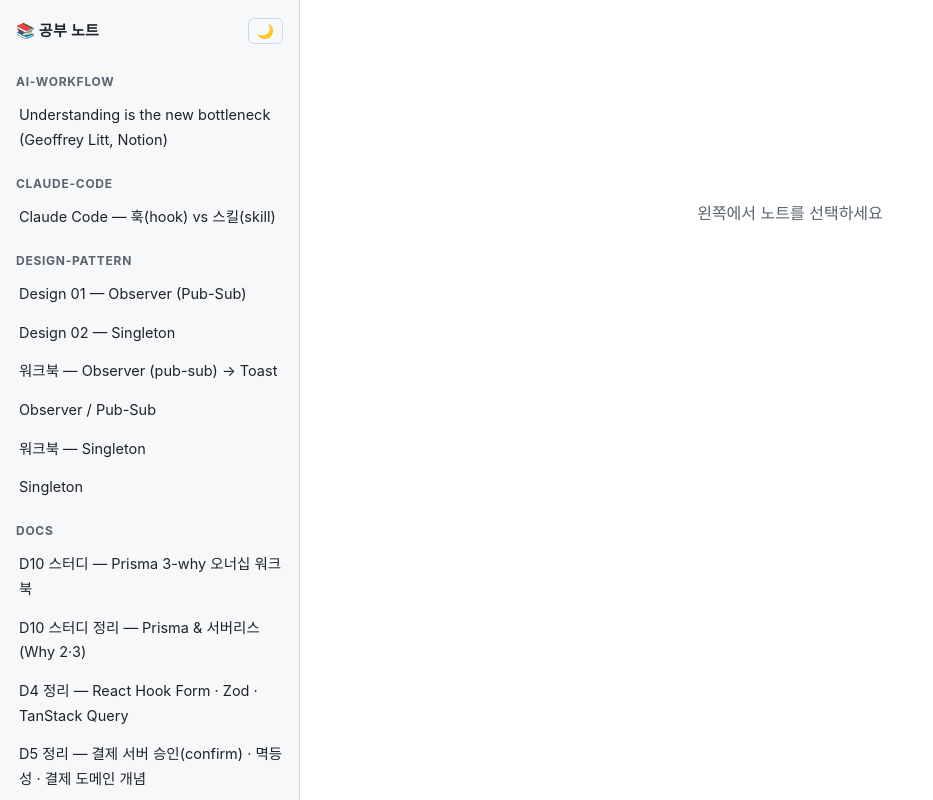
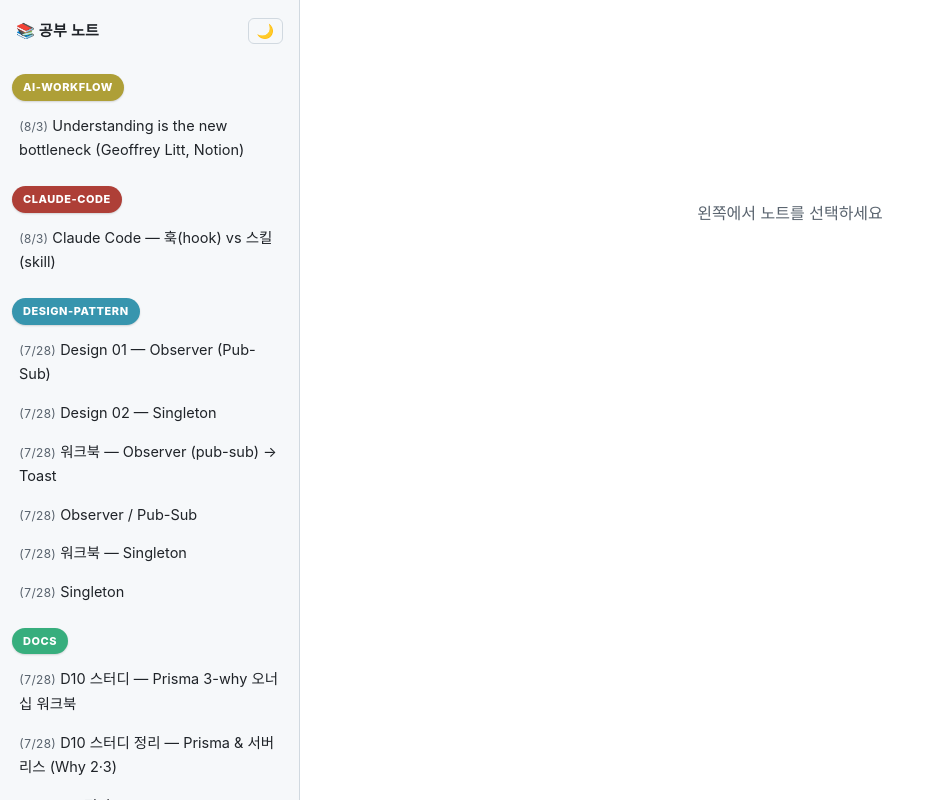
Before and after one commit to kimnioyh/notes, a plain HTML site: page index.html in a window 1280 px wide. Shown: the whole page, without its empty margins (0-933 px from the left). Drawn offline with nearby package versions, Linux system fonts and the light colour scheme.

Commit message:
docs: 노트 동기화

```diff
--- a/index.html
+++ b/index.html
@@ -36,10 +36,13 @@
     border:1px solid var(--line); background:transparent; color:var(--fg);
     border-radius:6px; padding:4px 8px; cursor:pointer; font-size:14px;
   }
-  .cat{padding:14px 16px 4px; font-size:12px; font-weight:700;
-    text-transform:uppercase; letter-spacing:.06em; color:var(--muted)}
+  .cat{display:inline-block; margin:16px 12px 6px; padding:4px 11px;
+    font-size:11px; font-weight:800; text-transform:uppercase; letter-spacing:.05em;
+    color:#fff; background:var(--accent); border-radius:999px;
+    box-shadow:0 1px 2px rgba(0,0,0,.15)}
   .item{display:block; padding:7px 16px; color:var(--fg); text-decoration:none;
     font-size:14.5px; border-left:3px solid transparent; cursor:pointer}
+  .item .date{color:var(--muted); font-size:12px; font-variant-numeric:tabular-nums}
   .item:hover{background:rgba(127,127,127,.08)}
   .item.active{background:var(--sel); border-left-color:var(--accent); font-weight:600}
   /* 본문 */
@@ -110,14 +113,26 @@
   }catch(e){
     content.innerHTML='<div id="placeholder">manifest.json을 불러오지 못했습니다.</div>'; return;
   }
+  // 카테고리명 → 고정 색상(hue). 같은 이름은 항상 같은 색.
+  function catHue(s){ let h=0; for(const c of s) h=(h*31+c.charCodeAt(0))>>>0; return h%360; }
+  // "YYYY-MM-DD" → "(M/D)" 접두어
+  function shortDate(d){ if(!d) return ''; const p=String(d).split('-'); return p.length===3 ? `(${+p[1]}/${+p[2]})` : ''; }
+
   const byCat={};
   notes.forEach(n=>{ (byCat[n.category]=byCat[n.category]||[]).push(n); });
   for(const cat of Object.keys(byCat)){
-    const h=document.createElement('div'); h.className='cat'; h.textContent=cat; list.appendChild(h);
+    const h=document.createElement('div'); h.className='cat'; h.textContent=cat;
+    h.style.background='hsl('+catHue(cat)+' 52% 45%)';
+    list.appendChild(h);
     byCat[cat].forEach(n=>{
       const a=document.createElement('a');
-      a.className='item'; a.textContent=n.title; a.href='#'+encodeURIComponent(n.path);
-      a.dataset.path=n.path; list.appendChild(a);
+      a.className='item'; a.href='#'+encodeURIComponent(n.path); a.dataset.path=n.path;
+      const d=shortDate(n.date);
+      if(d){
+        const s=document.createElement('span'); s.className='date'; s.textContent=d;
+        a.appendChild(s); a.appendChild(document.createTextNode(' '+n.title));
+      } else { a.textContent=n.title; }
+      list.appendChild(a);
     });
   }
 
```
Also changed, not shown: manifest.json, 1 other file.
